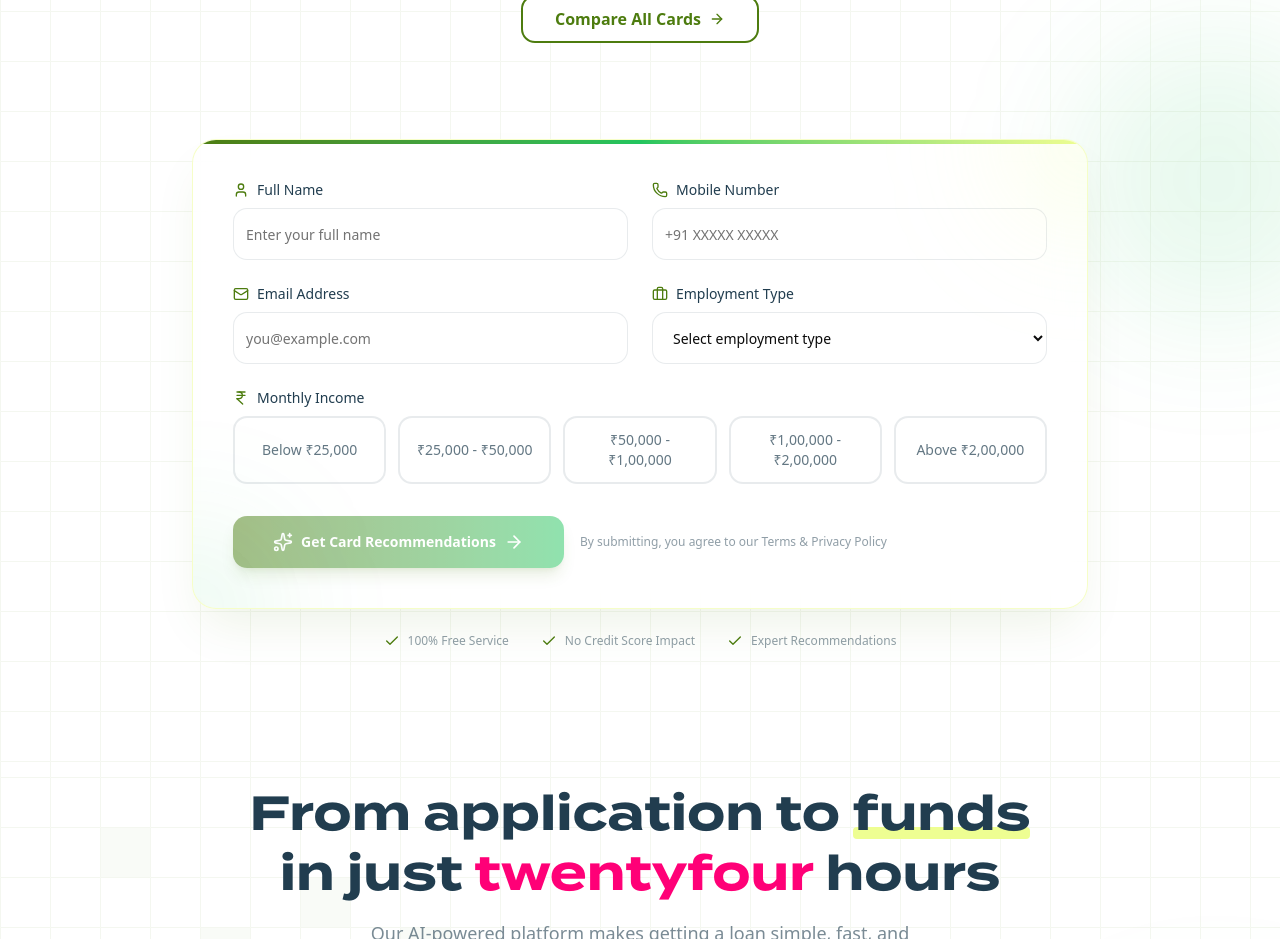
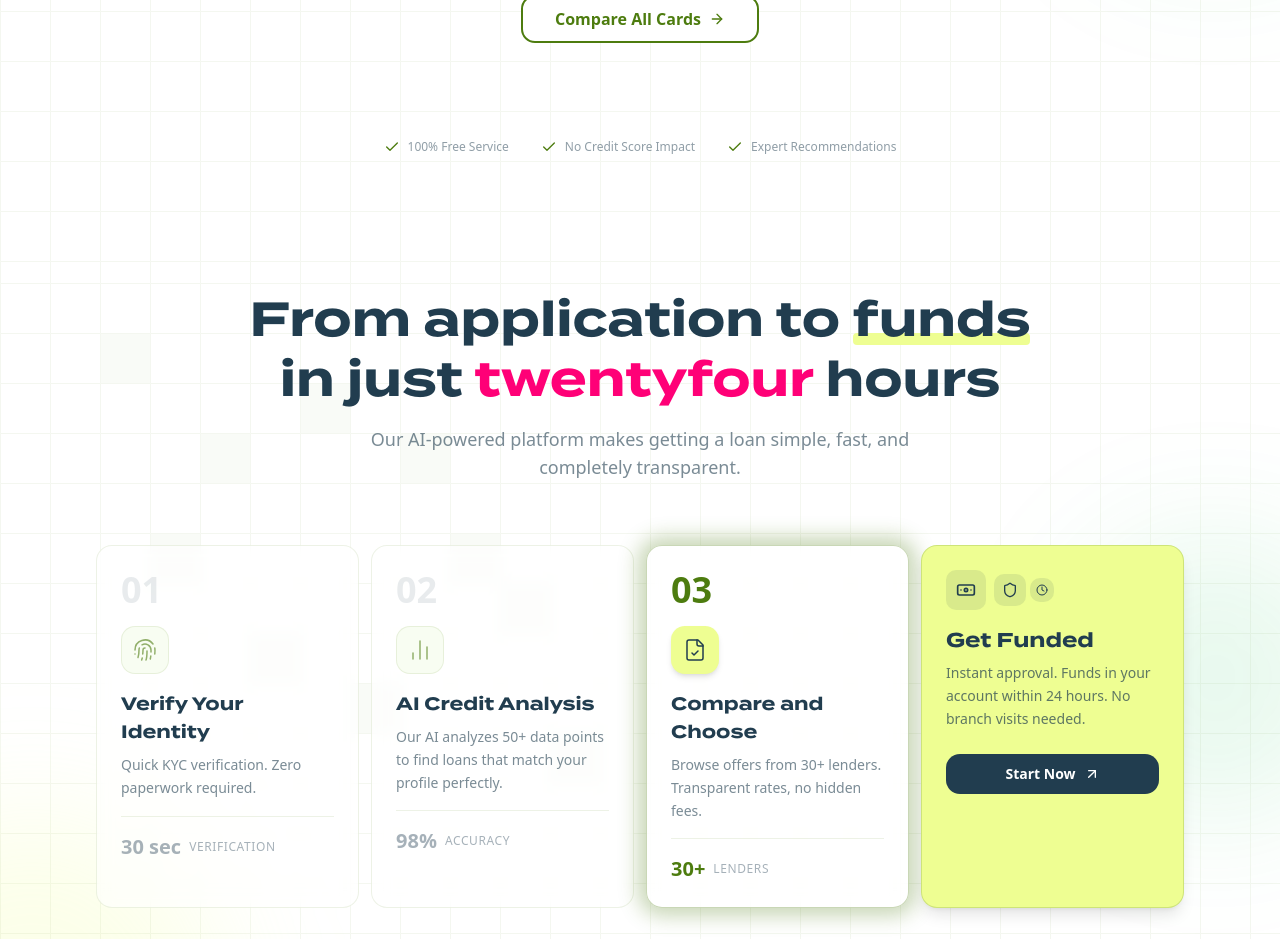
Before and after one commit to sho-obum/lendingleaf2.0, a Next.js app: page / in a window 1280 px wide. Shown: the part 3060-3999 px from the top of the page. Built offline with nearby package versions, Linux system fonts and the light colour scheme.

Commit message:
removed form from hero

```diff
--- a/src/components/sections/CreditCards.tsx
+++ b/src/components/sections/CreditCards.tsx
@@ -557,13 +557,13 @@
         </div> */}
 
         {/* Form Card */}
-        <div className="relative bg-white/80 backdrop-blur-xl rounded-3xl border border-[#eefe92]/50 shadow-2xl shadow-[#4d7c0f]/10 overflow-hidden">
-          {/* Decorative gradient */}
+        {/* <div className="relative bg-white/80 backdrop-blur-xl rounded-3xl border border-[#eefe92]/50 shadow-2xl shadow-[#4d7c0f]/10 overflow-hidden">
+
           <div className="absolute top-0 inset-x-0 h-1 bg-gradient-to-r from-[#4d7c0f] via-[#22c55e] to-[#eefe92]" />
 
           <form onSubmit={handleSubmit} className="p-6 sm:p-8 lg:p-10">
             <div className="grid sm:grid-cols-2 gap-5 sm:gap-6">
-              {/* Name */}
+
               <div className="space-y-2">
                 <label className="text-sm font-medium text-[#213d4f] flex items-center gap-2">
                   <User className="w-4 h-4 text-[#4d7c0f]" />
@@ -579,7 +579,7 @@
                 />
               </div>
 
-              {/* Phone */}
+
               <div className="space-y-2">
                 <label className="text-sm font-medium text-[#213d4f] flex items-center gap-2">
                   <Phone className="w-4 h-4 text-[#4d7c0f]" />
@@ -595,7 +595,7 @@
                 />
               </div>
 
-              {/* Email */}
+
               <div className="space-y-2">
                 <label className="text-sm font-medium text-[#213d4f] flex items-center gap-2">
                   <Mail className="w-4 h-4 text-[#4d7c0f]" />
@@ -611,7 +611,7 @@
                 />
               </div>
 
-              {/* Employment Type */}
+
               <div className="space-y-2">
                 <label className="text-sm font-medium text-[#213d4f] flex items-center gap-2">
                   <Briefcase className="w-4 h-4 text-[#4d7c0f]" />
@@ -632,7 +632,7 @@
                 </select>
               </div>
 
-              {/* Monthly Income - Full Width */}
+
               <div className="sm:col-span-2 space-y-2">
                 <label className="text-sm font-medium text-[#213d4f] flex items-center gap-2">
                   <IndianRupee className="w-4 h-4 text-[#4d7c0f]" />
@@ -657,7 +657,7 @@
               </div>
             </div>
 
-            {/* Submit Button */}
+
             <div className="mt-8 flex flex-col sm:flex-row items-center gap-4">
               <Button
                 type="submit"
@@ -686,10 +686,10 @@
             </div>
           </form>
 
-          {/* Background decorations */}
+
           <div className="absolute -top-20 -right-20 w-40 h-40 bg-[#eefe92]/20 rounded-full blur-3xl pointer-events-none" />
           <div className="absolute -bottom-20 -left-20 w-40 h-40 bg-[#22c55e]/10 rounded-full blur-3xl pointer-events-none" />
-        </div>
+        </div> */}
 
         {/* Trust indicators */}
         <div className="mt-6 flex flex-wrap items-center justify-center gap-4 sm:gap-8 text-xs text-[#213d4f]/50">
```
